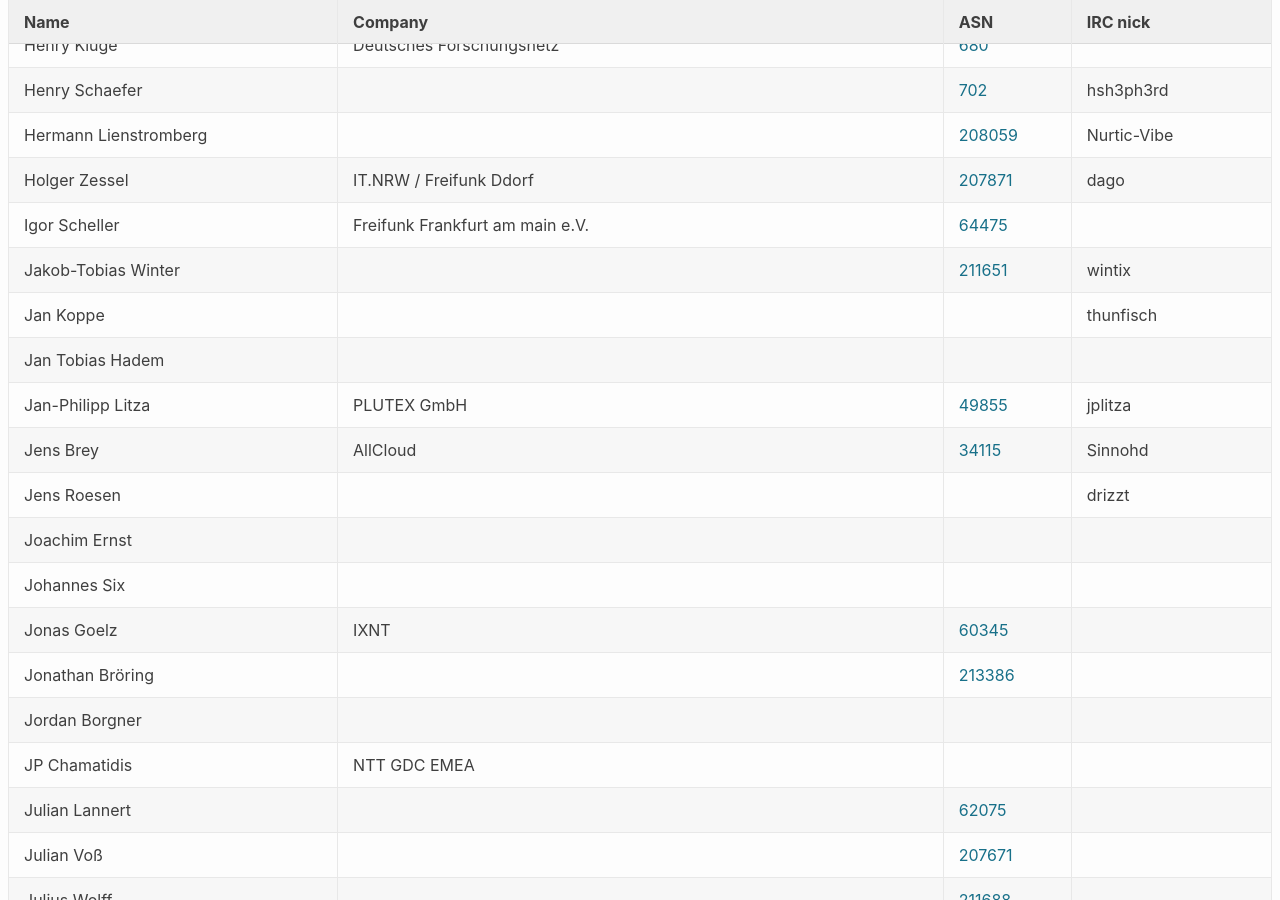
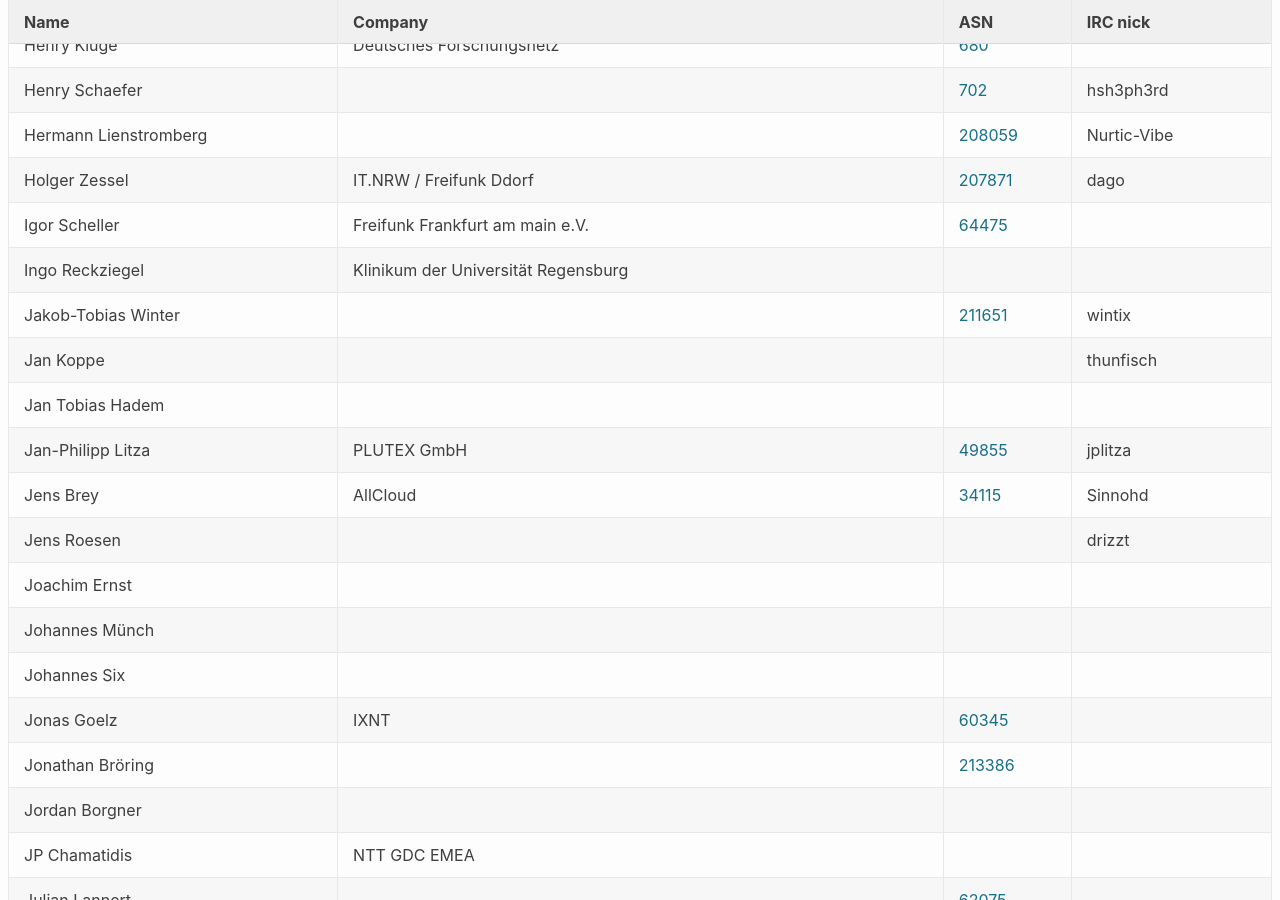
Before and after one commit to denog/pretix-attendeelist, a Jekyll site: the page built from denog14/index.md, in a window 1280 px wide and 900 px high, scrolled down 15099 px. Built offline with Jekyll 4.4.1, drawn with Linux system fonts in a browser that asks for light colours.

Commit message:
Latest data: Mon Nov  7 11:14:28 UTC 2022

```diff
--- a/_data/attendees_denog14_remote.json
+++ b/_data/attendees_denog14_remote.json
@@ -270,6 +270,12 @@
     "asn": "64475"
   },
   {
+    "name": "Ingo Reckziegel",
+    "company": "Klinikum der Universität Regensburg",
+    "irc": null,
+    "asn": null
+  },
+  {
     "name": "Jakob-Tobias Winter",
     "company": null,
     "irc": "wintix",
@@ -307,6 +313,12 @@
   },
   {
     "name": "Joachim Ernst",
+    "company": null,
+    "irc": null,
+    "asn": null
+  },
+  {
+    "name": "Johannes Münch",
     "company": null,
     "irc": null,
     "asn": null
```
